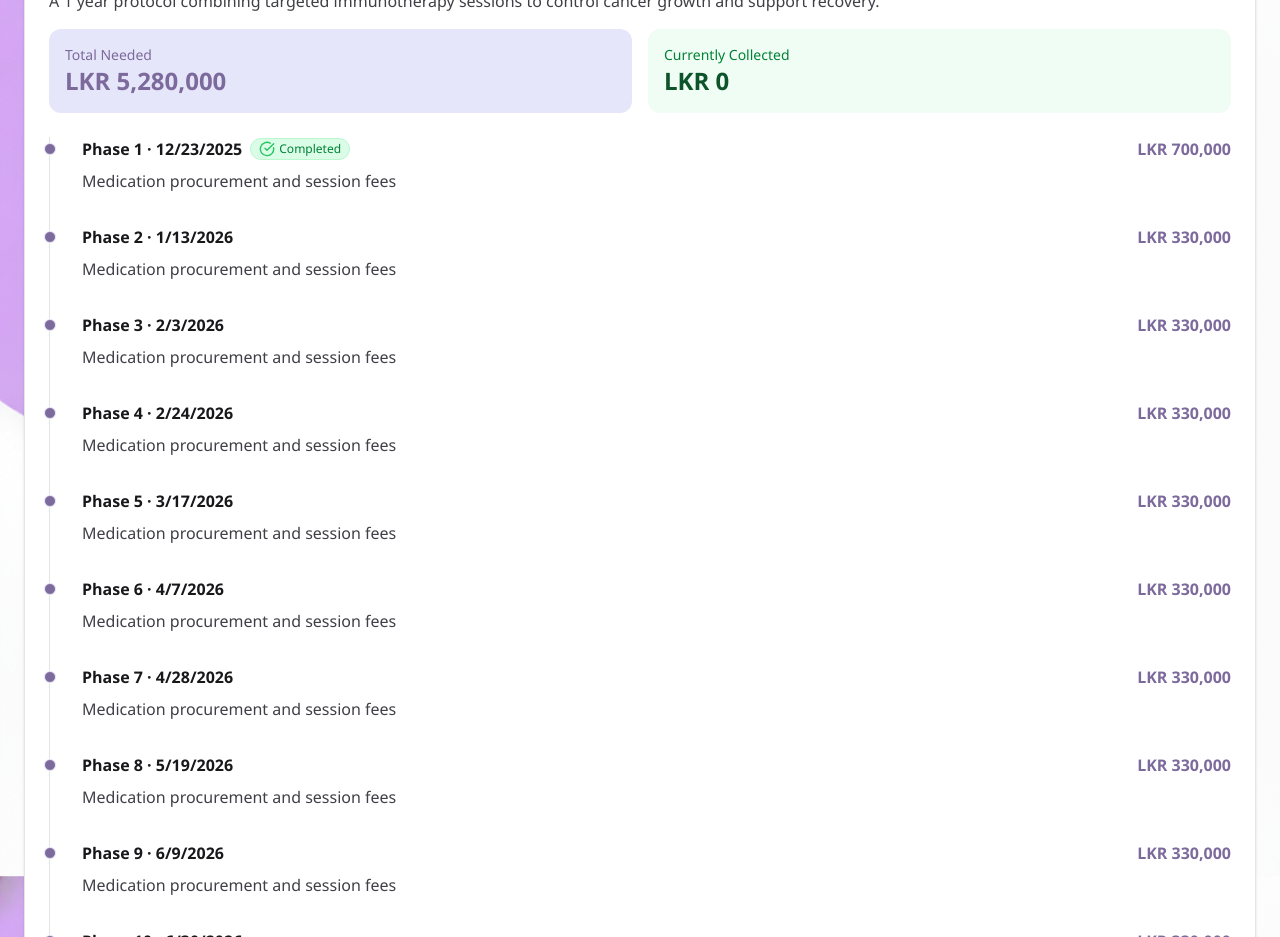
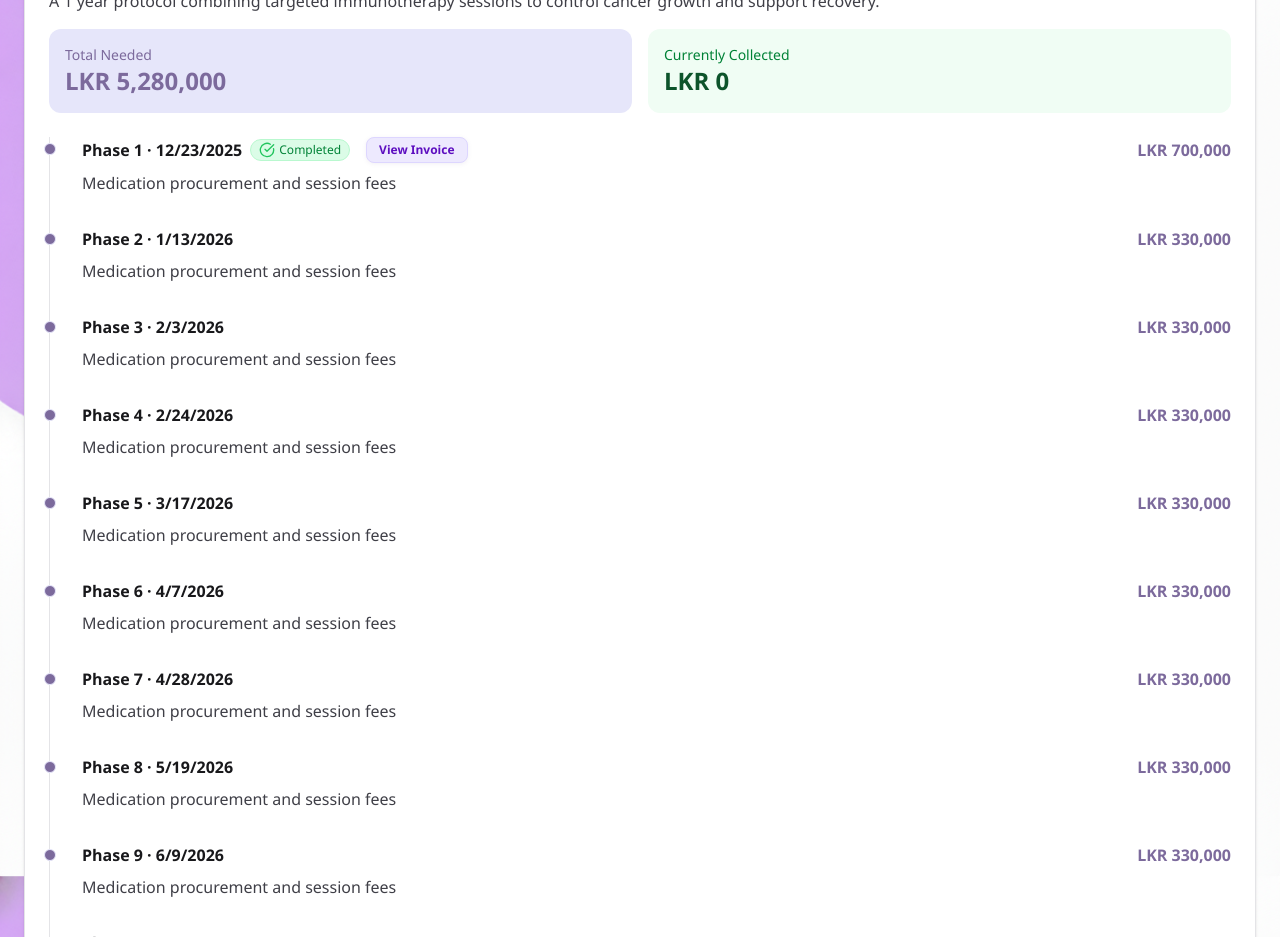
Before and after one commit to sankhaBA/cancer-patient-donation-site, a Next.js app: page / in a window 1280 px wide. Shown: the part 2860-3797 px from the top of the page. Built offline with nearby package versions, Linux system fonts and the light colour scheme.

Commit message:
feat: Add invoice proof section with modal for Phase 1

```diff
--- a/src/components/TreatmentTimeline.tsx
+++ b/src/components/TreatmentTimeline.tsx
@@ -1,4 +1,5 @@
 import { CalendarDays, CheckCircle } from "lucide-react";
+import { useState } from "react";
 
 type Deadline = {
   id: number;
@@ -26,6 +27,7 @@ export default function TreatmentTimeline({
   deadlines,
   collectedAmount,
 }: TreatmentTimelineProps) {
+  const [invoiceModalOpen, setInvoiceModalOpen] = useState(false);
   const formatter = new Intl.NumberFormat(undefined, {
     style: "currency",
     currency,
@@ -72,6 +74,17 @@ export default function TreatmentTimeline({
                         Completed
                       </span>
                     )}
+                    {/* View Invoice button for Phase 1 only */}
+                    {d.title === 'Phase 1' && (
+                      <button
+                        className="ml-2 inline-flex items-center rounded-lg bg-violet-100 px-3 py-1 text-xs font-semibold text-violet-800 shadow-sm hover:bg-violet-200 transition-colors border border-violet-200"
+                        type="button"
+                        style={{ boxShadow: '0 1px 4px rgba(124,106,156,0.10)' }}
+                        onClick={() => setInvoiceModalOpen(true)}
+                      >
+                        View Invoice
+                      </button>
+                    )}
                   </div>
                   <p className="font-semibold" style={{ color: '#7C6A9C' }}>{formatter.format(d.amount)}</p>
                 </div>
@@ -82,6 +95,15 @@ export default function TreatmentTimeline({
             ))}
           </ol>
         </div>
+        {/* Invoice Proof Modal */}
+        {invoiceModalOpen && (
+          <div className="fixed inset-0 z-50 flex items-center justify-center backdrop-blur-sm bg-black/20" onClick={() => setInvoiceModalOpen(false)}>
+            <div className="relative bg-white rounded-lg p-4 max-w-2xl w-full flex flex-col items-center" onClick={e => e.stopPropagation()}>
+              <button className="absolute top-2 right-2 text-2xl text-gray-500 hover:text-gray-800" onClick={() => setInvoiceModalOpen(false)}>&times;</button>
+              <img src="/images/InnvoiceProofPhase1.jpeg" alt="Invoice Proof Phase 1" className="max-h-[70vh] w-auto rounded" />
+            </div>
+          </div>
+        )}
       </div>
     </section>
   );
```
